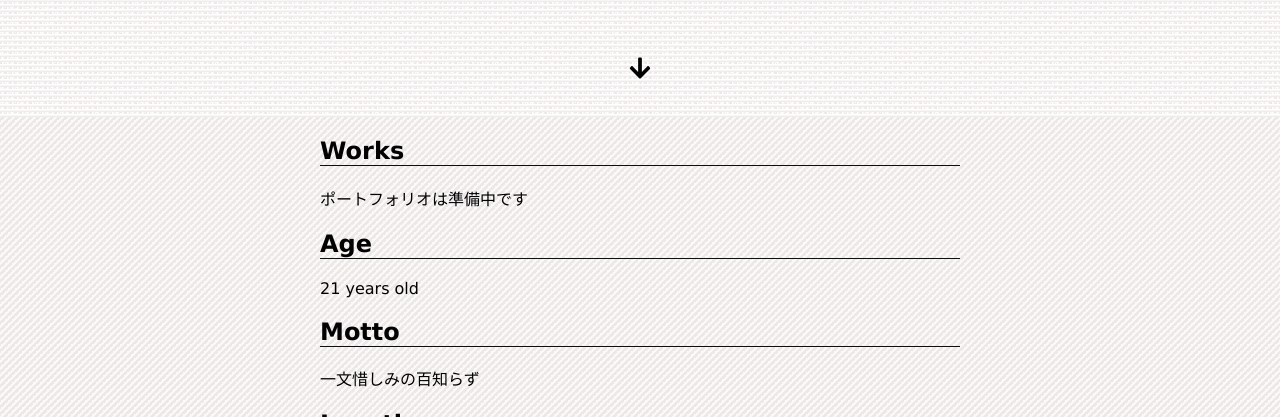
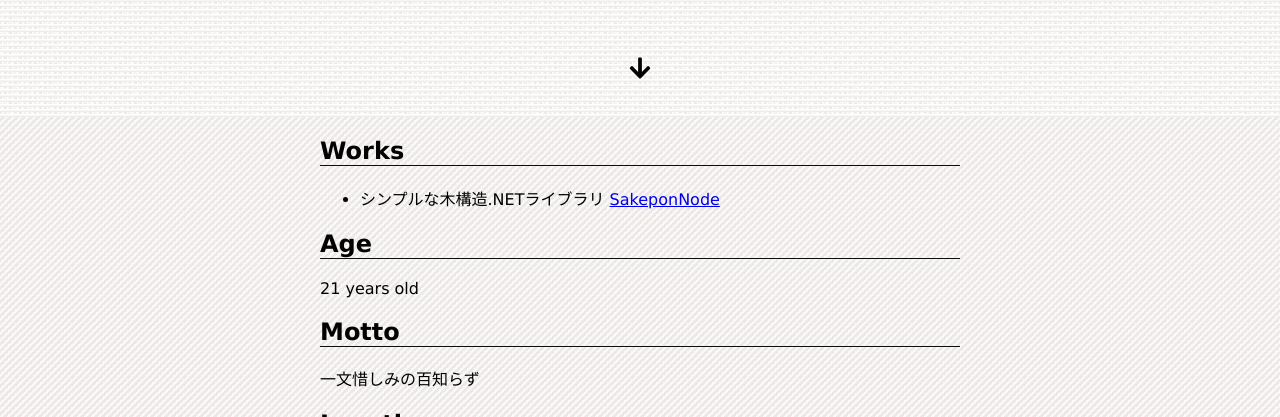
Before and after one commit to kou0179/sakepon.github.io, a plain HTML site: page index.html in a window 1280 px wide. Shown: the part 683-1100 px from the top of the page. Drawn offline with Linux system fonts and the light colour scheme.

Commit message:
Update index.html

```diff
--- a/index.html
+++ b/index.html
@@ -85,7 +85,9 @@
 
     <div id="first-content" class="content">
         <h2>Works</h2>
-        <p>ポートフォリオは準備中です</p>
+        <ul>
+          <li>シンプルな木構造.NETライブラリ <a href="https://github.com/kou0179/SakeponNode">SakeponNode</a></li>
+        </ul>
         <h2>Age</h2>
         <p>21 years old</p>
         <h2>Motto</h2>
```
